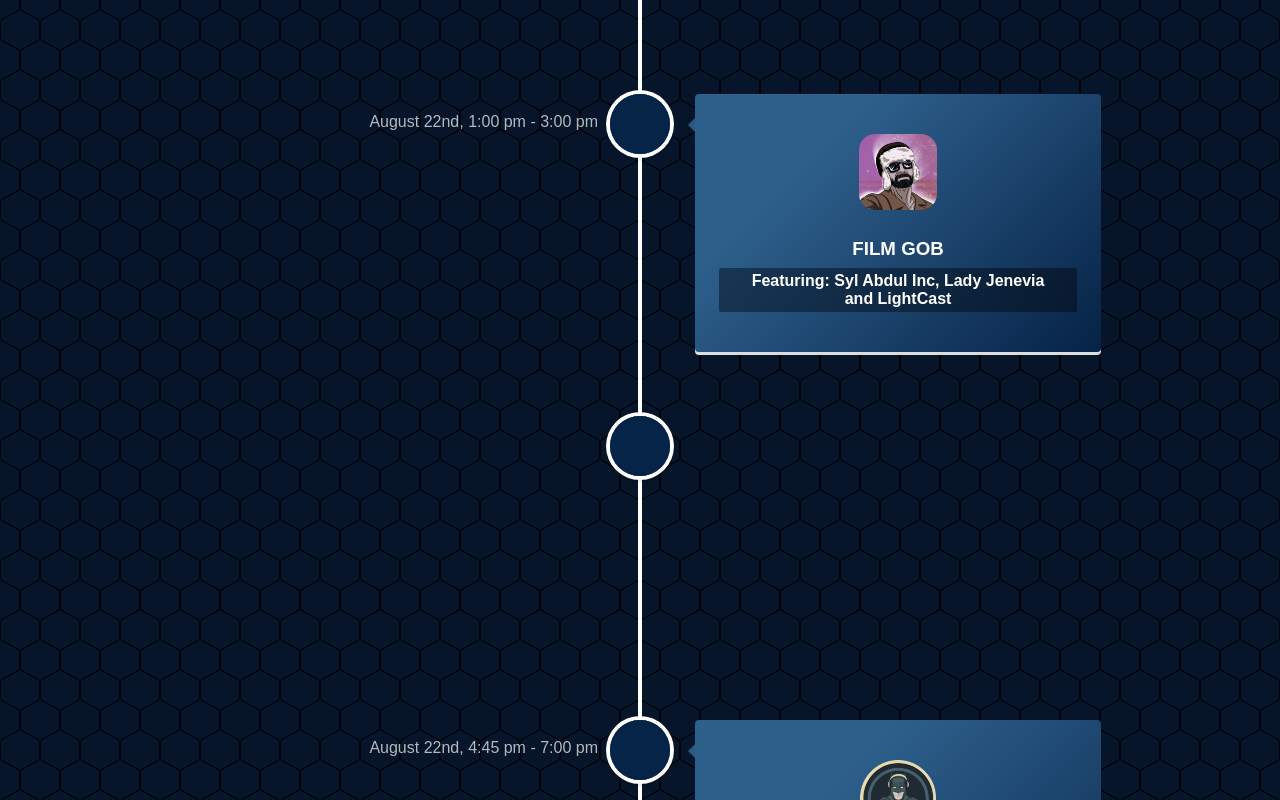
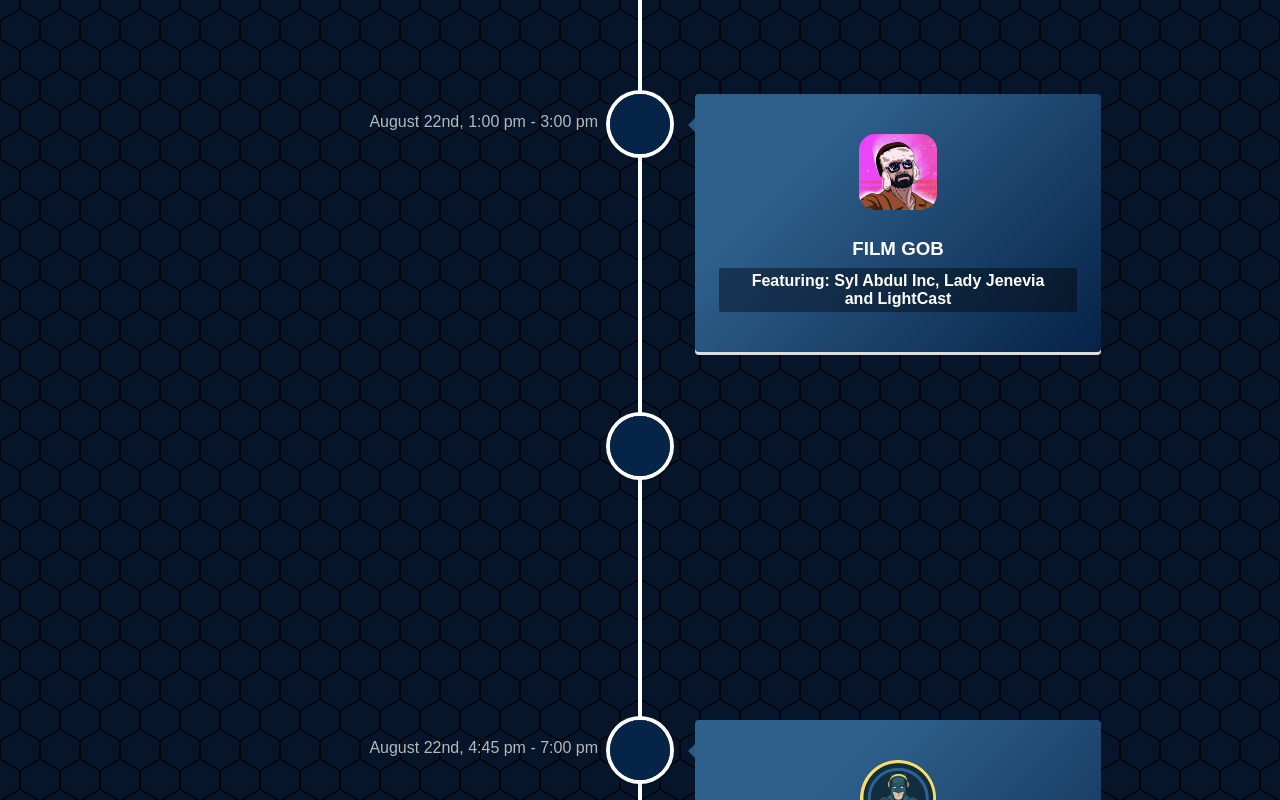
Before and after one commit to Acesmndr/cois, a React (Create React App) app: page / in a window 1280 px wide. Shown: the part 1020-1820 px from the top of the page. Built offline with nearby package versions, Linux system fonts and the light colour scheme; a web font is replaced by a local one.

Commit message:
Colors enabled

```diff
--- a/src/components/Timeline/index.scss
+++ b/src/components/Timeline/index.scss
@@ -46,9 +46,5 @@ h1,h3 {
   .channel-logo {
     height: 76px;
     border-radius: 16px;
-    filter: grayscale(0.6);
-    &:hover {
-      filter: grayscale(0);
-    }
   }
 }
```
